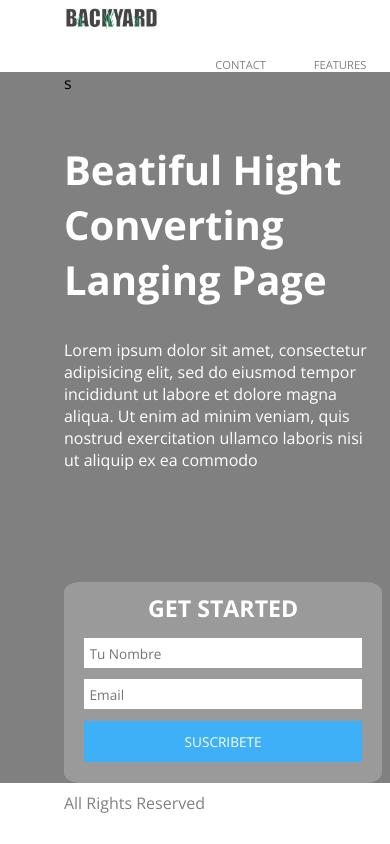
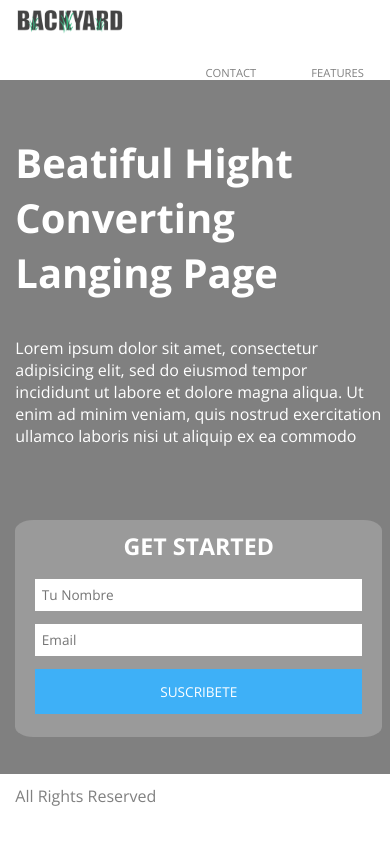
Before and after one commit to sheylabre/landing-pages, a plain HTML site: page index.html in a window 390 px wide. Drawn offline with nearby package versions, Linux system fonts and the light colour scheme.

Commit message:
responsive

```diff
--- a/css/main.css
+++ b/css/main.css
@@ -82,3 +82,18 @@ footer p{
     margin: 3% 0%;
     color: gray;
 }
+
+@media (max-width: 535px){
+
+   .pos{
+    margin-left: 2%;
+   }
+
+   form{
+        margin-bottom: 10%;
+   }
+
+   .text-p{
+    padding: 5% 0 0;
+   }
+}
--- a/index.html
+++ b/index.html
@@ -9,7 +9,7 @@
 	<link rel="stylesheet" href="css/main.css">
 </head>
 <body>
-    <header class="head-foot">
+    <header>
         <div class="container">
             <div class="row pos">
                 <div class="col-5 mm">
@@ -26,7 +26,7 @@
     </header>
         <div class="bgray">
             <div class="container">
-            <div class="row pos">s
+            <div class="row pos">
                 <div class="col-5 text-w mm">
                     <h1 class="text">Beatiful Hight Converting Langing Page</h1>
                     <p class="text-p">Lorem ipsum dolor sit amet, consectetur adipisicing elit,
```
